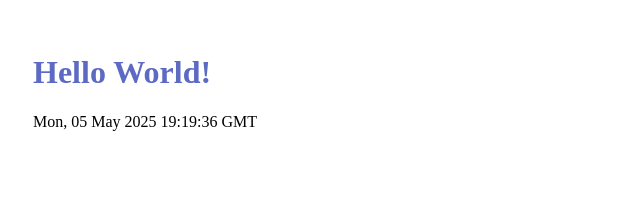
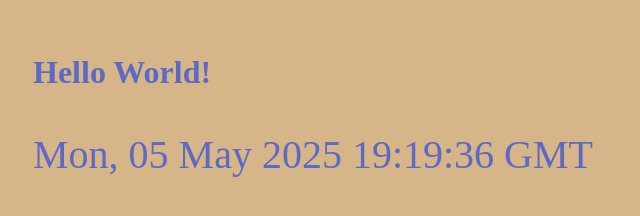
Before and after one commit to hridhaanV/Summative, a plain HTML site: page index.html in a window 1280 px wide. Shown: the whole page, without its empty margins (0-640 px from the left). Drawn offline with Linux system fonts and the light colour scheme.

Commit message:
Update styles.css

```diff
--- a/styles.css
+++ b/styles.css
@@ -1,6 +1,18 @@
+
+
 body{
+  background-color: #D6B588;
   padding: 25px;
 }
 .title {
 	color: #5C6AC4;
 }
+
+p {
+  color: #5C6AC4;
+  font-size: 40px;
+}
+
+.head {
+  color: #FFFFFF;
+}
```
